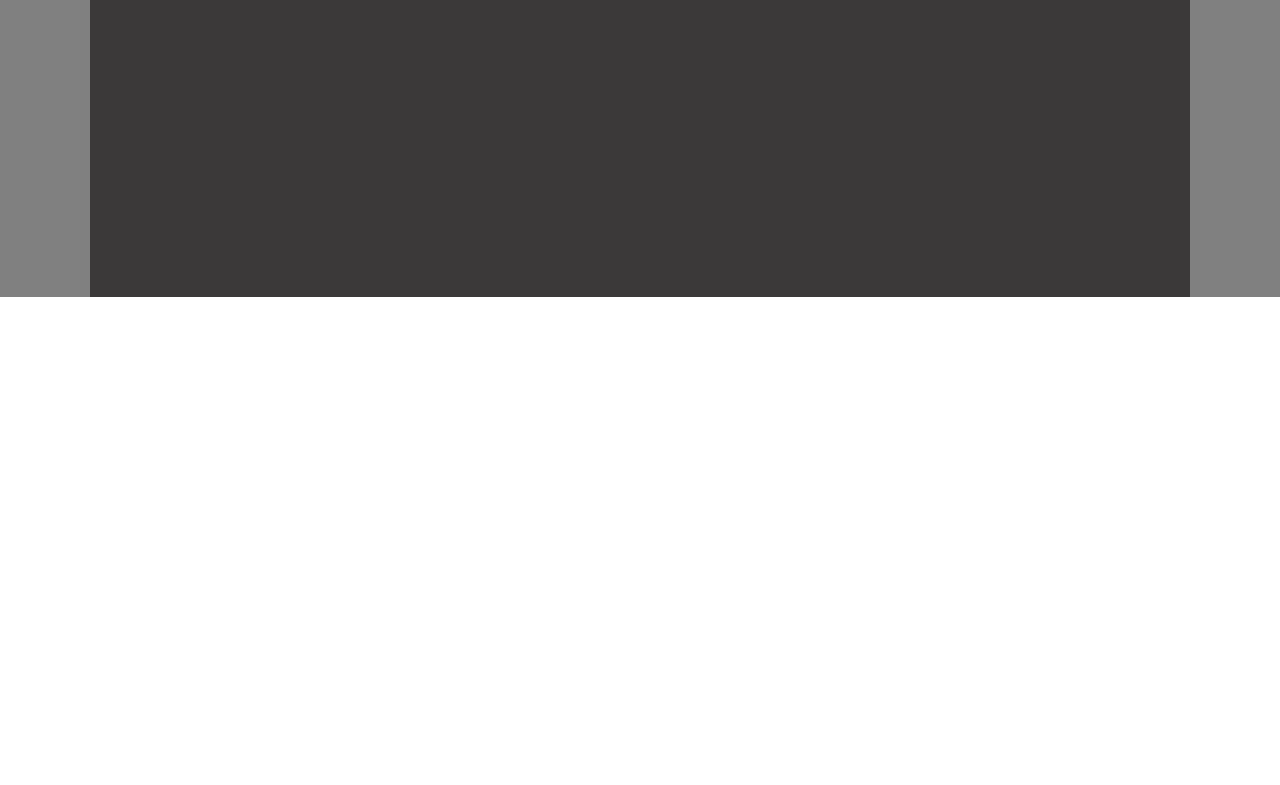
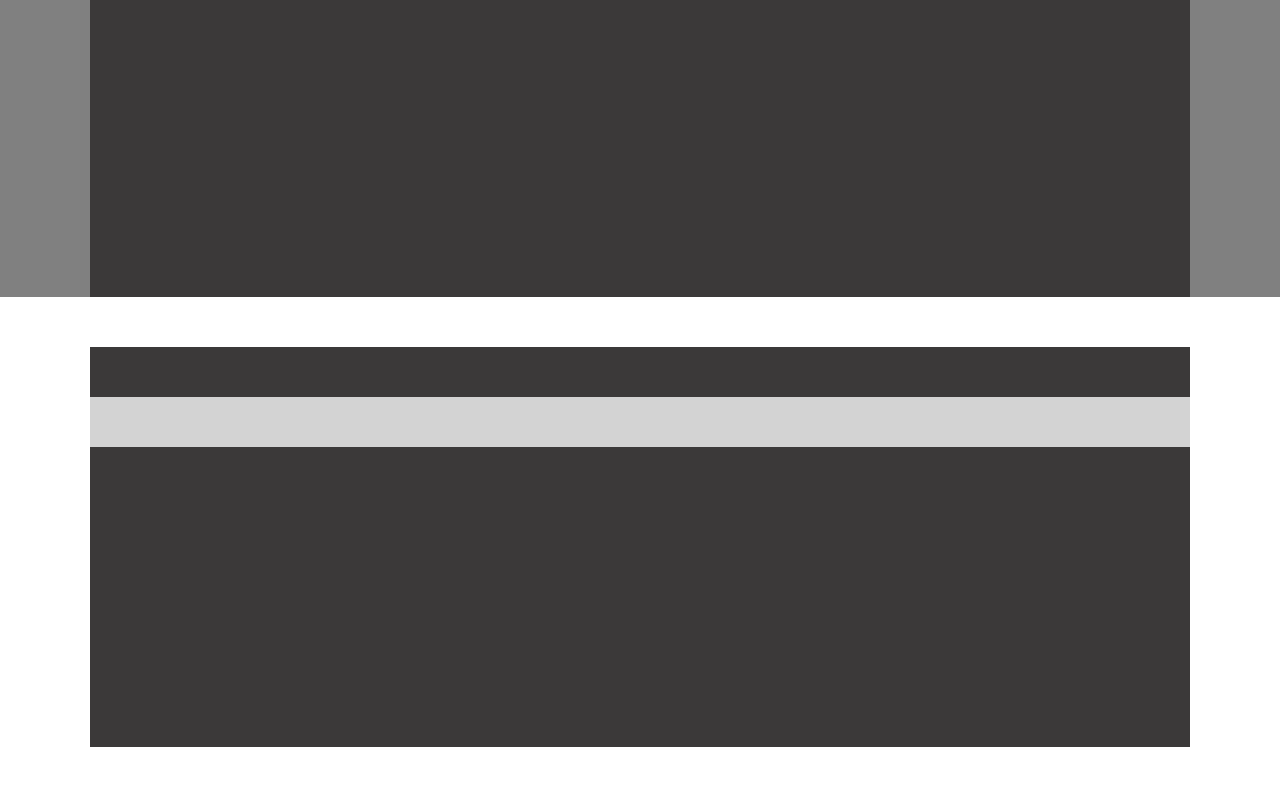
Before and after one commit to MattiaUsai/htmlcss-dropbox, a plain HTML site: page index.html in a window 1280 px wide. Shown: the part 3510-4295 px from the top of the page. Before the commit the page ends 3807 px from the top, so only its background shows below. Drawn offline with Linux system fonts and the light colour scheme.

Commit message:
COMPLETE FAQ

```diff
--- a/css/style.css
+++ b/css/style.css
@@ -158,6 +158,7 @@
     background-color: rgb(59, 57, 57);
     border: 2px solid white;
  }
+ /* INIZIO INVITE BRAND  */
  .invite-brand{
     width: 100vw;
     background-color: gray;
@@ -166,7 +167,20 @@
     background-color: rgb(59, 57, 57);
     height: 300px;
  }
+ /* INIZIO FAQ  */
+.faq-title{
+    background-color: rgb(59, 57, 57);
+    height: 50px;
+    margin: 50px 0;
+}
+.faq{
+    background-color: rgb(59, 57, 57);
+    height: 300px;
+    margin-bottom: 300px;
 
+}
+/* INIZIO FOOTER  */
+..footer
 
 
 /* colori di sfondo */
--- a/index.html
+++ b/index.html
@@ -115,12 +115,21 @@
 
                 </div>
             </div>
-            <div class="invite-brand">
-                <div class="container">
-                   <div class="content-invite-brand"></div>
-                </div>
+
+        </div>
+        <!-- INIZIO INVITE BRAND  -->
+        <div class="invite-brand">
+            <div class="container">
+               <div class="content-invite-brand"></div>
             </div>
         </div>
+         <!-- INIZIO FAQ  -->
+         <div class="faq-section">
+            <div class="container">
+                <div class="faq-title"></div>
+                <div class="faq"></div>
+            </div>
+         </div>
 
 
 
```
